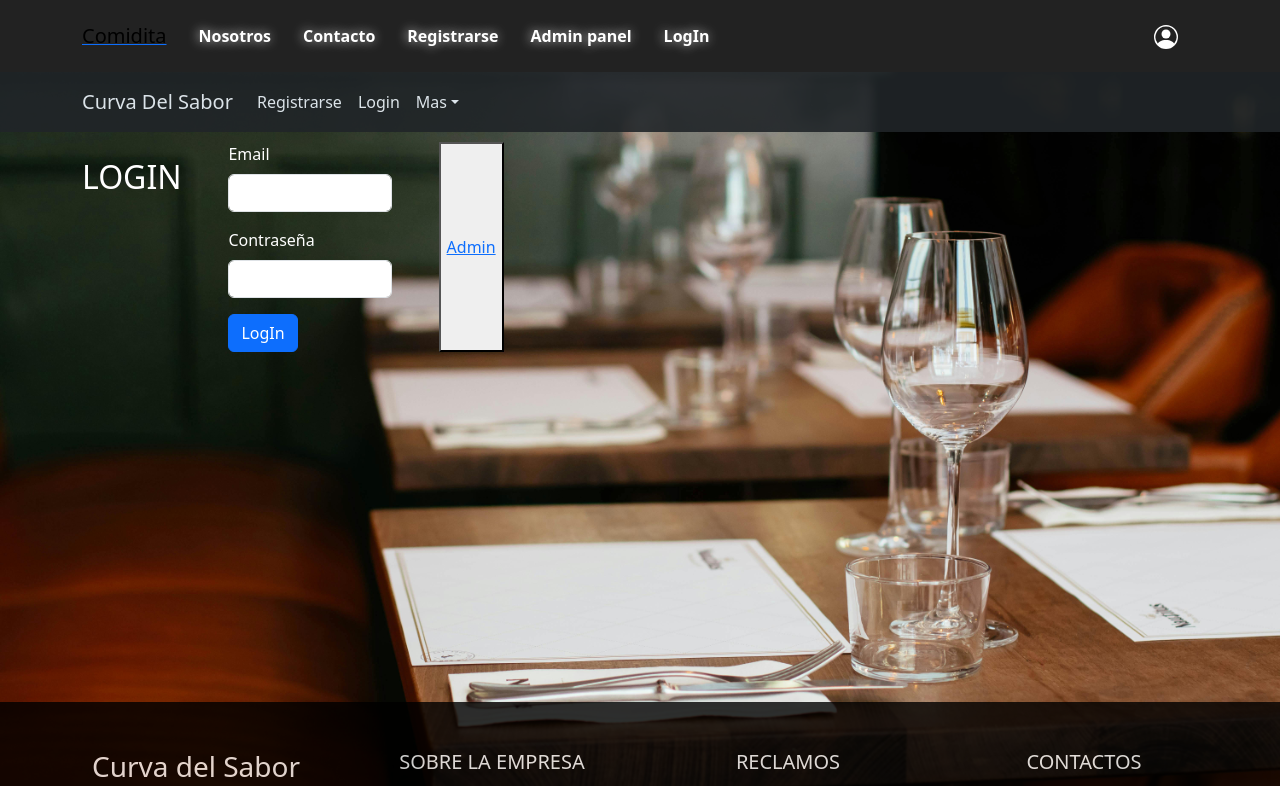
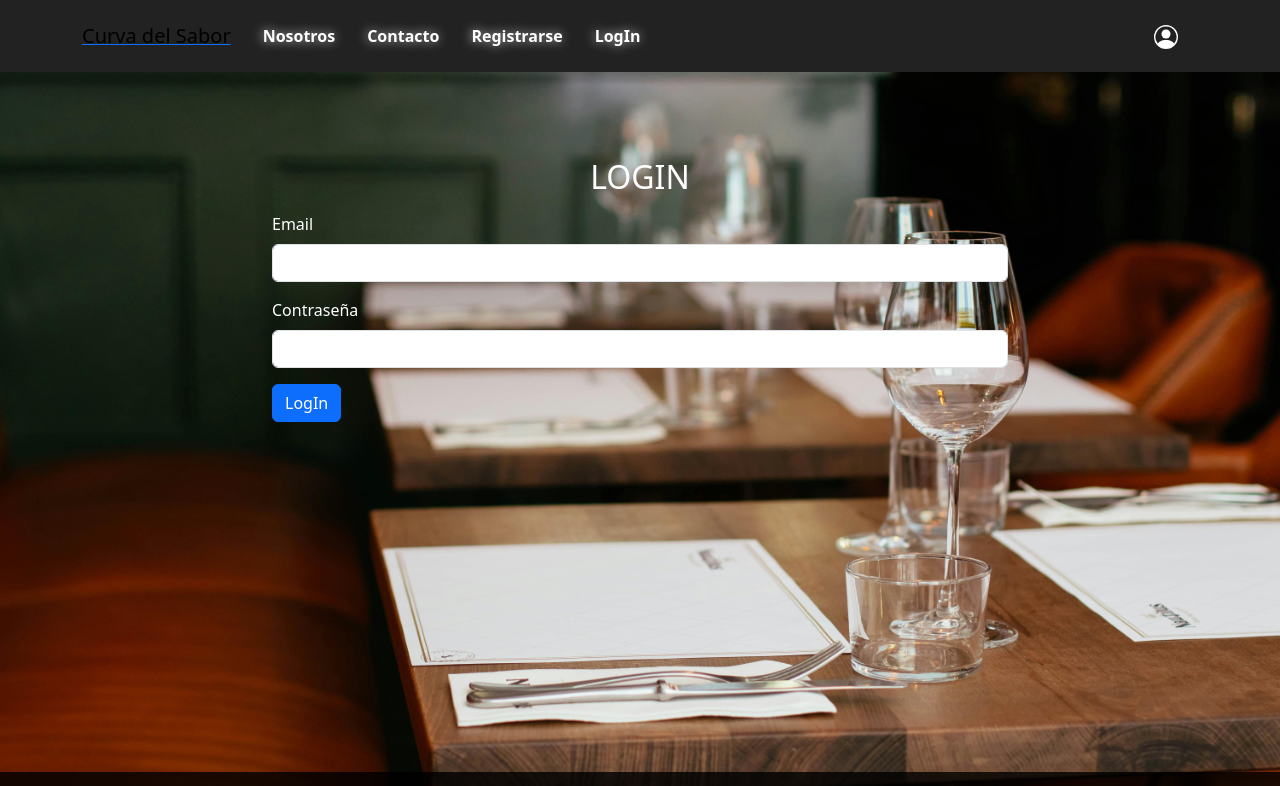
Before and after one commit to Darko912/Com61i-Proyecto-3-grupo-unico, a React (Vite) app: page /login in a window 1280 px wide. Shown: the top 786 px of the page. Built offline with nearby package versions, Linux system fonts and the light colour scheme.

Commit message:
ultimos changes

```diff
--- a/src/components/Navbar/NavBar.jsx
+++ b/src/components/Navbar/NavBar.jsx
@@ -64,7 +64,7 @@ const NavBar = () => {
       >
         <Container>
           <Link to="/">
-            <Navbar.Brand>Comidita</Navbar.Brand>
+            <Navbar.Brand>Curva del Sabor</Navbar.Brand>
           </Link>
           <Navbar.Toggle aria-controls="basic-navbar-nav d-flex" />
           <Navbar.Collapse id="basic-navbar-nav">
@@ -80,16 +80,18 @@ const NavBar = () => {
                   Contacto
                 </Link>
               </Nav.Link>
+              {!isLogged && (
                <Nav.Link>
                <Link className="underline nav-link" to="/register">
                 Registrarse
                </Link>
                </Nav.Link>
+              )}
 
-              {actualUser?.role !== "client" && (
+              {isLogged && actualUser?.role === "admin" && (
                <Nav.Link>
                <Link className="underline nav-link" to="/admin">
-                    Admin panel
+               Admin Panel
                </Link>
                </Nav.Link>
               )}
--- a/src/pages/RegisterPage.jsx
+++ b/src/pages/RegisterPage.jsx
@@ -1,4 +1,3 @@
-
 import React, { useState } from "react";
 import { alertSuccess, alertError } from "../utils/customAlerts";
 import { messages } from "../utils/messages";
@@ -63,7 +62,7 @@ const RegisterPage = () => {
   console.log(userData);
 
   return (
-    <div className="container">
+    <div className="container vh-100">
       <div className="row justify-content-center">
         <div className="col-8">
           <Form onSubmit={handleSubmit(onSend)}>
--- a/src/pages/SobreNosotrosPage.jsx
+++ b/src/pages/SobreNosotrosPage.jsx
@@ -2,15 +2,12 @@ import React from 'react'
 import Button from 'react-bootstrap/Button';
 import Card from 'react-bootstrap/Card';
 import '../css/SobreNosotrosPage.css'
-import ComponentNavbar from '../components/Navbar/ComponentNavBar'
-import ComponentFooter from '../components/Footer/ComponentFooter'
 import { FaWhatsapp, FaInstagram, FaFacebook, FaLocationArrow, FaUtensils, FaObjectGroup, FaObjectUngroup, FaLayerGroup, FaGit, FaGithub, FaLinkedin } from 'react-icons/fa';
 
 const SobreNosotros = () => {
   return (
     <div>
 
-      <ComponentNavbar/>
 
       <div className='row justify-content-center'>
 
@@ -133,7 +130,6 @@ const SobreNosotros = () => {
 
         </div>
 
-        <ComponentFooter/>
 
       </div>
 
--- a/src/users/Login.jsx
+++ b/src/users/Login.jsx
@@ -7,7 +7,6 @@ import { AuthContext } from "../context/AuthContext";
 import './styles/login.css';
 import { Link } from "react-router-dom";
 import { useAuth } from "../hooks/useAuth";
-import ComponentFooter from "../components/Footer/ComponentFooter";
 import ComponentNavBar from "../components/Navbar/ComponentNavBar"
 
 
@@ -52,7 +51,6 @@ const Login = () => {
 
   return (
     <>
-    <ComponentNavBar/>
 
       <div className="containerLogin container">
       <h2 className="text-center my-3">LOGIN</h2>
@@ -102,14 +100,7 @@ const Login = () => {
             </form>
           </div>
         </div>
-        <button>
-        <Link to={'/admin'}>
-            Admin
-        </Link>
-        </button>
       </div>
-
-      <ComponentFooter/>
 
     </>
   );
--- a/src/users/styles/login.css
+++ b/src/users/styles/login.css
@@ -7,7 +7,6 @@
     color: red;
   }
   .containerLogin{
-    display: flex;
 
     padding-top: 70px;
     padding-bottom: 350px;
```
Lines whose indentation alone changed are shown as unchanged.
